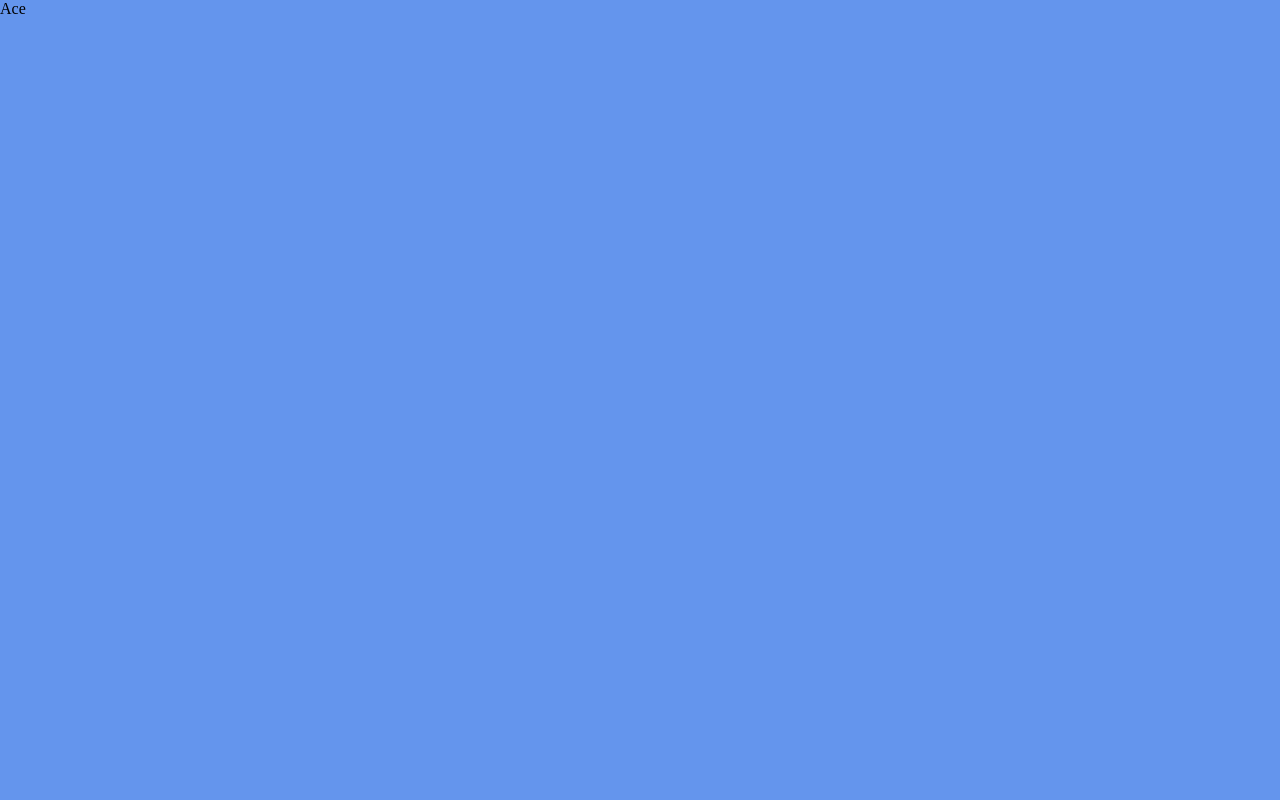
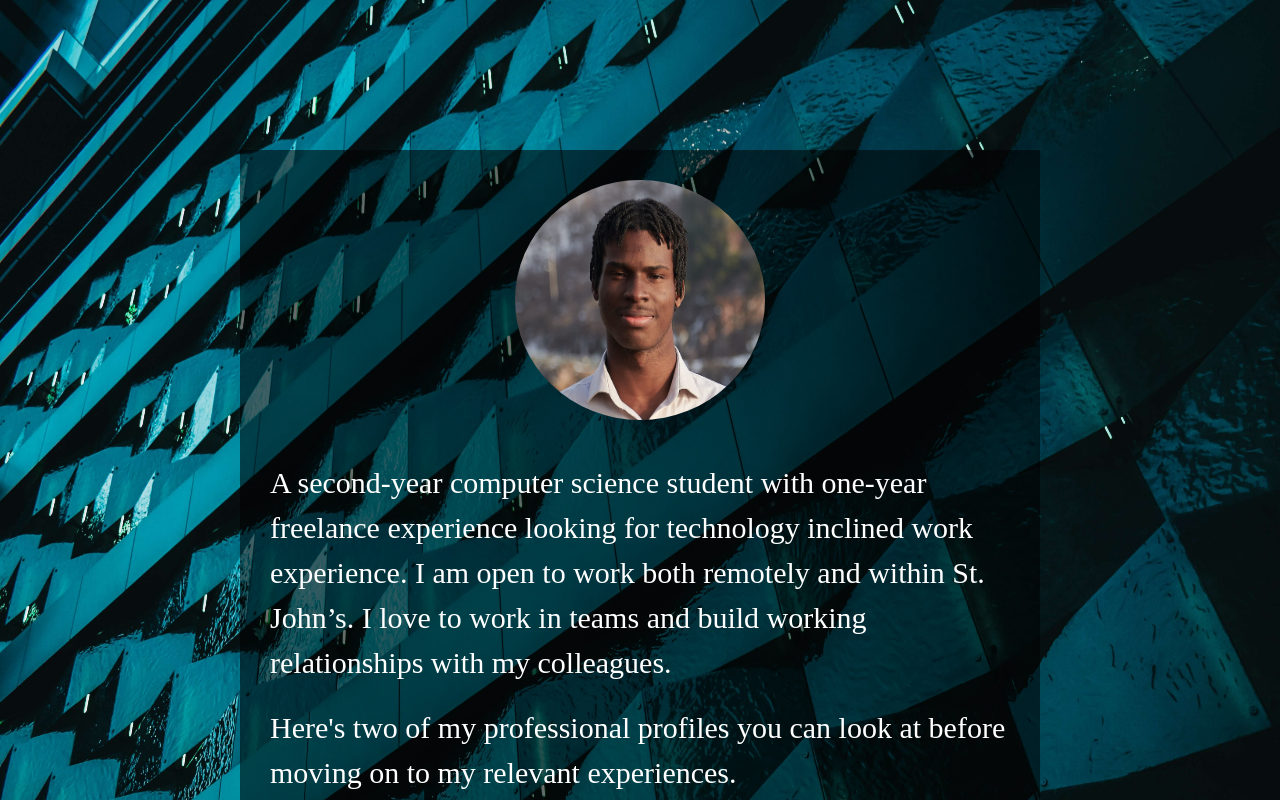
Before and after one commit to MagicScripta/resume, a Next.js app: page / in a window 1280 px wide. Shown: the top 800 px of the page. Built offline with nearby package versions, Linux system fonts and the light colour scheme.

Commit message:
Set blank preload screen

```diff
--- a/pages/index.tsx
+++ b/pages/index.tsx
@@ -1,10 +1,7 @@
 import type { NextPage } from "next";
 import styles from "../styles/Home.module.css";
 import { css } from "@emotion/react";
-import { PulseLoader } from "react-spinners";
 import { useEffect, useState } from "react";
-import { HTMLElement } from "node-html-parser";
-import { func } from "prop-types";
 
 const ReferenceIcon = ({
   pictureHref,
@@ -201,14 +198,12 @@ const Home: NextPage = () => {
   useEffect(() => {document.onreadystatechange = () => {
     if (document.readyState === 'complete') {
       const cover = document.getElementById("cover")
-      cover ? cover.remove() : {}
+      cover ? cover.style.display = "none" : {}
     }
   };})
 
   return (
-    <><div
-      id="cover"
-      >Ace</div>
+    <div id={styles.cover}>
       <div
         css={css`display: grid;
         `}
@@ -350,7 +345,7 @@ const Home: NextPage = () => {
           </p>
         </div>
       </div>
-    </>
+    </div>
   );
 };
 
--- a/styles/globals.css
+++ b/styles/globals.css
@@ -17,4 +17,4 @@ div {z-index: 2}
 img {max-width: 100%;
 max-height: 100%;}
 
-#cover {position: fixed; height: 100%; width: 100%; top:0; left: 0; background: cornflowerblue; z-index:9999;}
+.cover {display: none;}
```
